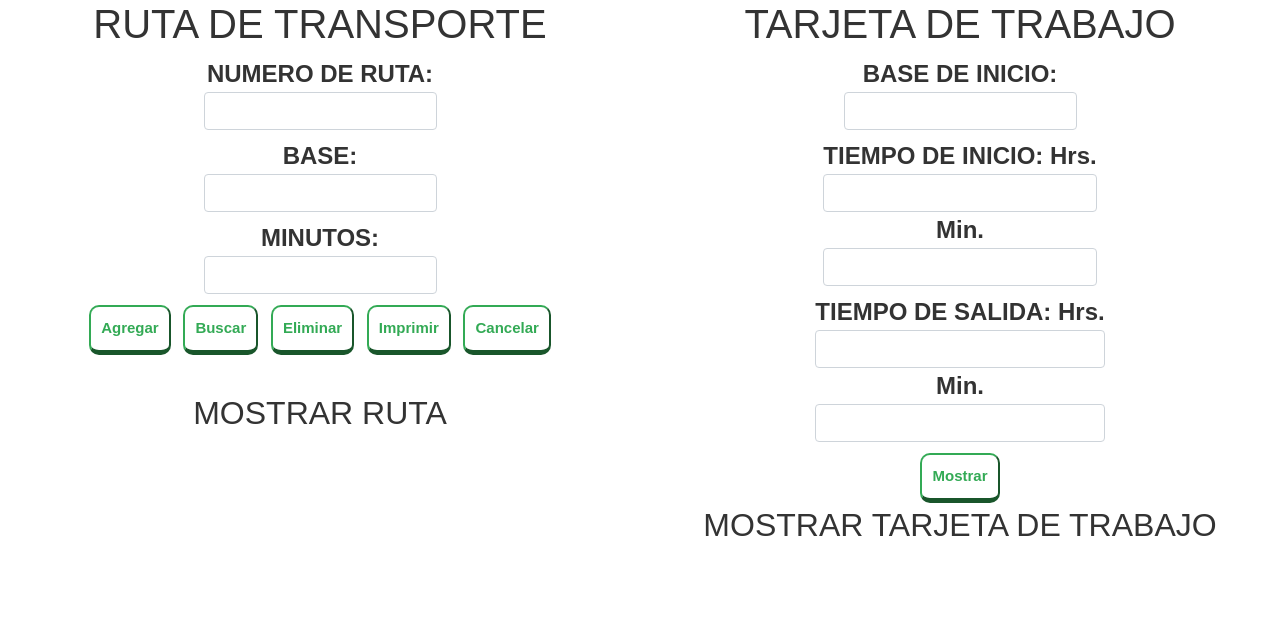
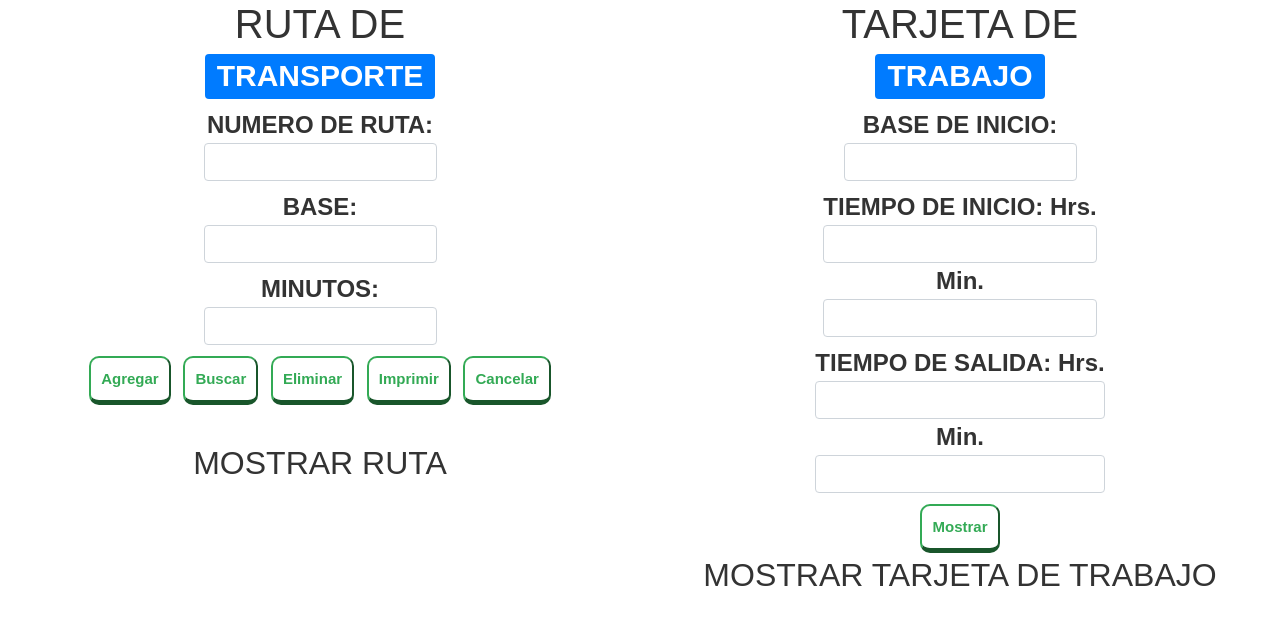
Before and after one commit to Clatua/Cola-de-impresion, a plain HTML site: page index.html in a window 1280 px wide. Drawn offline with nearby package versions, Linux system fonts and the light colour scheme.

Commit message:
segunda version

```diff
--- a/index.html
+++ b/index.html
@@ -14,7 +14,7 @@
 <body>
     <aside>
         <center>
-    <h1>RUTA DE TRANSPORTE</h1>
+    <h1>RUTA DE <br><span class="badge badge-primary">TRANSPORTE</span></h1>
 
     <form>
         <label for="IntroNumero">
@@ -39,7 +39,7 @@
     </aside>
     <main>
         <center>
-    <h1>TARJETA DE TRABAJO</h1>
+    <h1>TARJETA DE<br><span class="badge badge-primary">TRABAJO</span></h1>
 
 
     <form>
```
